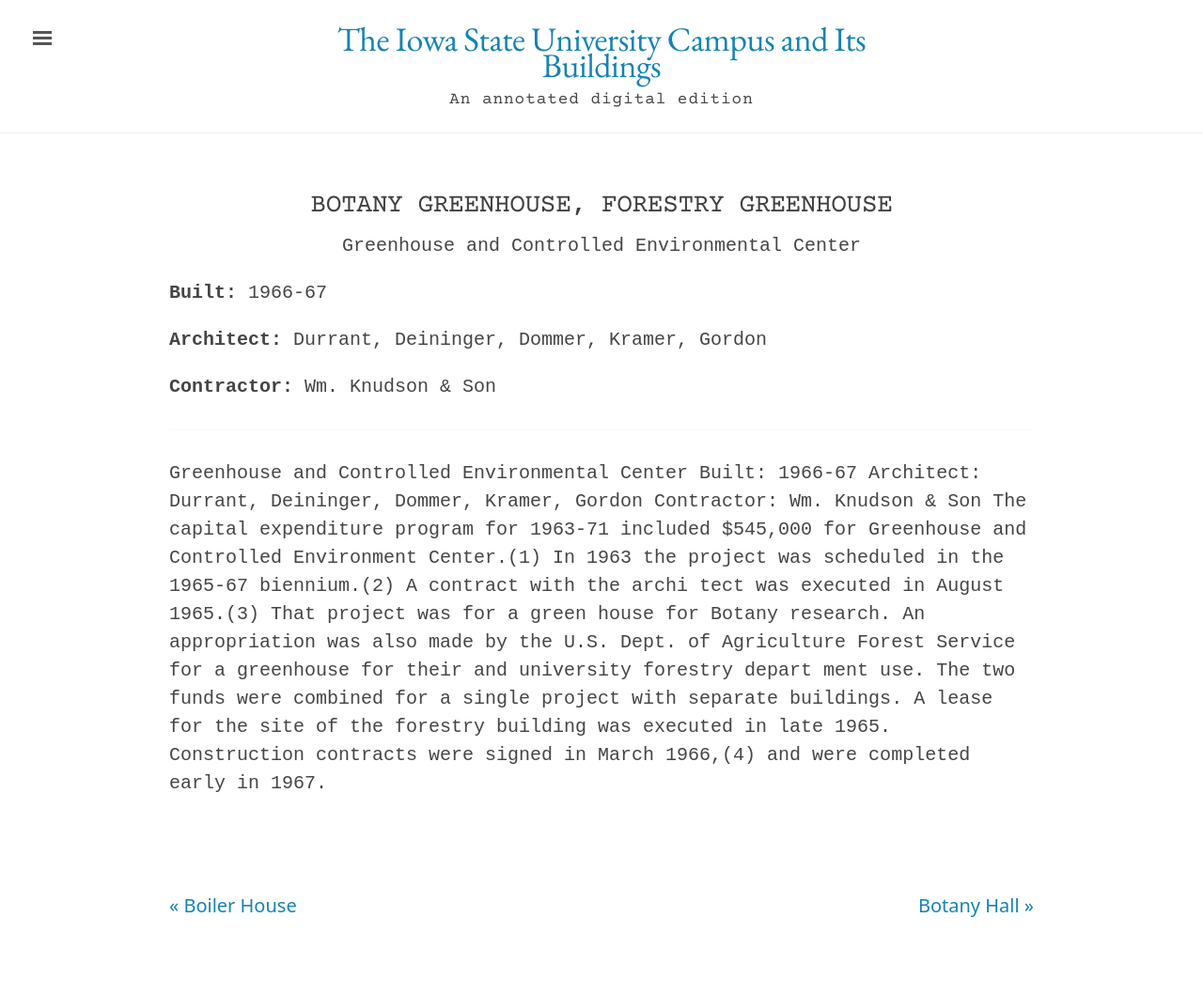
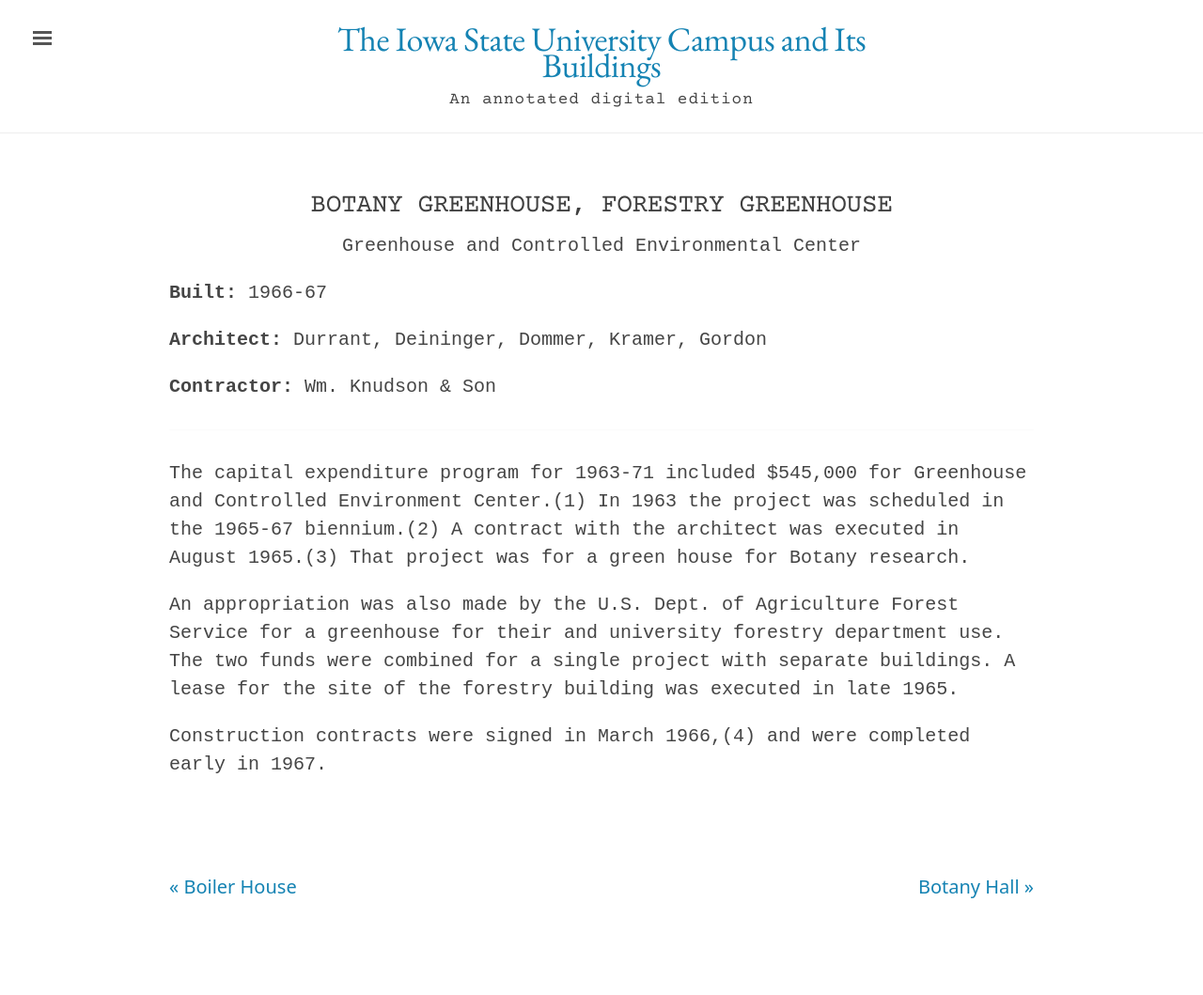
Before and after one commit to emanderson811/day-edition, a Jekyll site: the page built from _texts/buildings/026day-botany-forestry-greenhouse.md, in a window 1280 px wide. Shown: the whole page at 94% size. Built offline with Jekyll 4.4.1, drawn with Linux system fonts in a browser that asks for light colours.

Commit message:
Update 026day-botany-forestry-greenhouse.md

```diff
--- a/_texts/buildings/026day-botany-forestry-greenhouse.md
+++ b/_texts/buildings/026day-botany-forestry-greenhouse.md
@@ -13,8 +13,9 @@
 publication-date: 1980
 ---
 ---
-Greenhouse and Controlled Environmental Center
-Built: 1966-67 Architect: Durrant, Deininger, Dommer, Kramer, Gordon Contractor: Wm. Knudson & Son
-The capital expenditure program for 1963-71 included $545,000 for Greenhouse and Controlled Environment Center.(1) In 1963 the project was scheduled in the 1965-67 biennium.(2) A contract with the archi tect was executed in August 1965.(3) That project was for a green house for Botany research.
-An appropriation was also made by the U.S. Dept. of Agriculture Forest Service for a greenhouse for their and university forestry depart ment use. The two funds were combined for a single project with separate buildings. A lease for the site of the forestry building was executed in late 1965.
+
+The capital expenditure program for 1963-71 included $545,000 for Greenhouse and Controlled Environment Center.(1) In 1963 the project was scheduled in the 1965-67 biennium.(2) A contract with the architect was executed in August 1965.(3) That project was for a green house for Botany research.
+
+An appropriation was also made by the U.S. Dept. of Agriculture Forest Service for a greenhouse for their and university forestry department use. The two funds were combined for a single project with separate buildings. A lease for the site of the forestry building was executed in late 1965.
+
 Construction contracts were signed in March 1966,(4) and were completed early in 1967.
```
